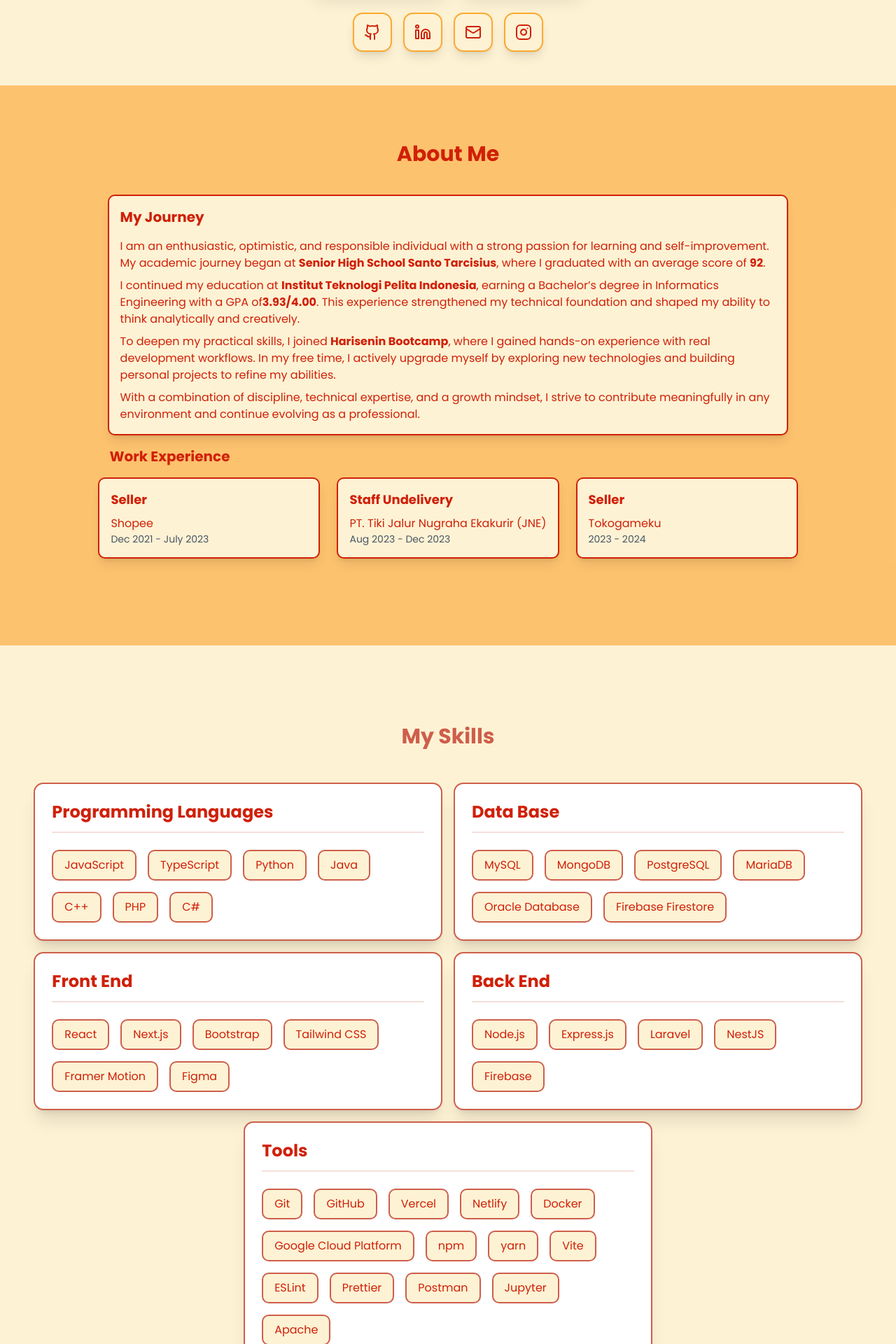
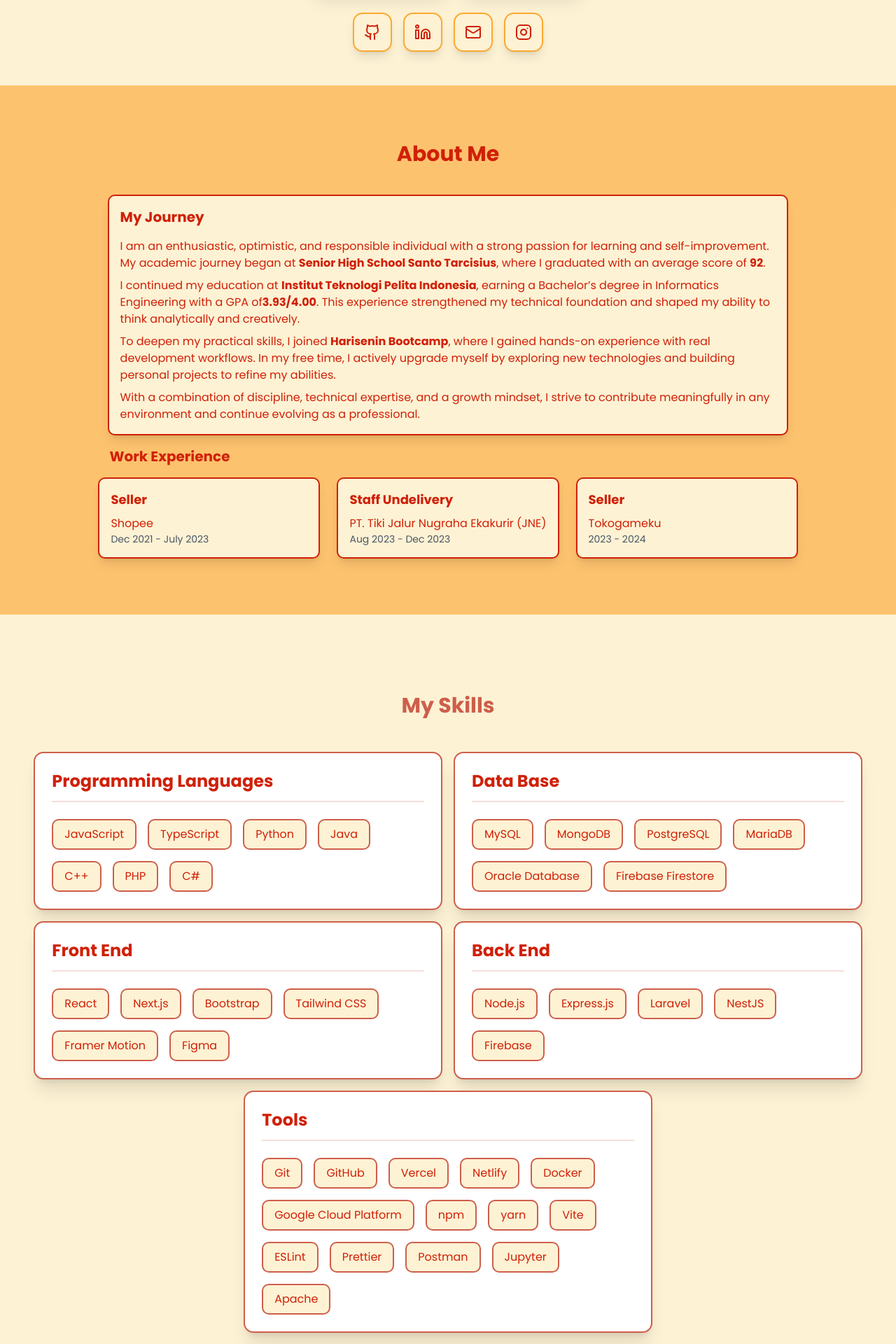
Before and after one commit to freedyest/portofolio-freedy, a Next.js app: page / in a window 1280 px wide. Shown: the part 720-2640 px from the top of the page at 70% size. Built offline with nearby package versions, Linux system fonts and the light colour scheme.

Commit message:
fixing responsiveness

```diff
--- a/components/About.jsx
+++ b/components/About.jsx
@@ -23,10 +23,10 @@ export default function About() {
   return (
     <section
       id="about"
-      className="min-h-screen py-20 bg-peach/70 dark:bg-slate-900 text-primary px-8"
+      className="  py-20 bg-peach/70 dark:bg-slate-900 text-primary px-8"
     >
       <motion.div
-        className="flex flex-col items-center"
+        className="flex max-w-7xl  mx-auto flex-col items-center"
         initial={{ opacity: 0 }}
         animate={{ opacity: 1 }}
         transition={{ duration: 1 }}
--- a/components/Contact.tsx
+++ b/components/Contact.tsx
@@ -219,7 +219,7 @@ export default function Contact() {
                   <motion.div
                     initial={{ scaleX: 0 }}
                     animate={{ scaleX: focusedInput === "name" ? 1 : 0 }}
-                    className="absolute bottom-0 left-0 right-0 h-0.5 bg-gradient-to-r from-orange-500 to-red-500 origin-left"
+                    className="absolute bottom-0 left-0 right-0 h-0.5 bg-linear-to-r from-orange-500 to-red-500 origin-left"
                   />
                 </div>
 
--- a/components/Project.tsx
+++ b/components/Project.tsx
@@ -81,7 +81,9 @@ export default function Project() {
                 className="w-full h-48 object-cover rounded-lg mb-4 group-hover:scale-105 transition-transform"
               />
               <div>
-                <h3 className="text-xl font-semibold mb-2">{p.title}</h3>
+                <h3 className="text-xl font-semibold mb-2 truncate     hover:whitespace-normal hover:overflow-visible hover:text-clip">
+                  {p.title}
+                </h3>
                 <p className="text-peach-400 line-clamp-3">{p.desc}</p>
               </div>
             </motion.div>
--- a/components/Skill.jsx
+++ b/components/Skill.jsx
@@ -73,10 +73,10 @@ export default function Skill() {
   return (
     <section
       id="skill"
-      className="min-h-screen py-20 bg-warmyellow dark:bg-slate-700 text-secondary px-2 md:px-8"
+      className=" py-20 bg-warmyellow dark:bg-slate-700 text-secondary px-2 md:px-8"
     >
       <motion.div
-        className="flex flex-col items-center pt-8 gap-8"
+        className="flex flex-col items-center pt-8 gap-8 max-w-7xl mx-auto"
         initial={{ opacity: 0, x: -20 }}
         whileInView={{ opacity: 1, x: 0 }}
         transition={{ duration: 1 }}
```
